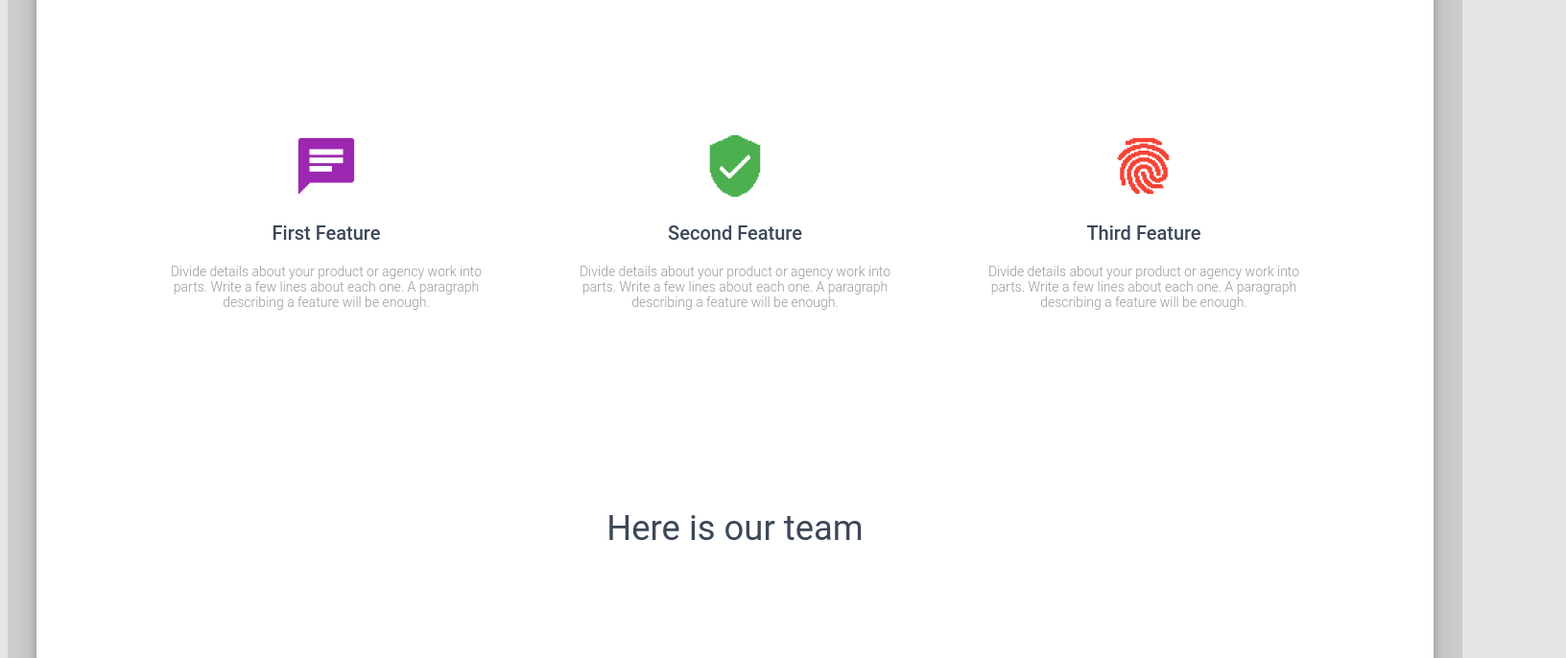
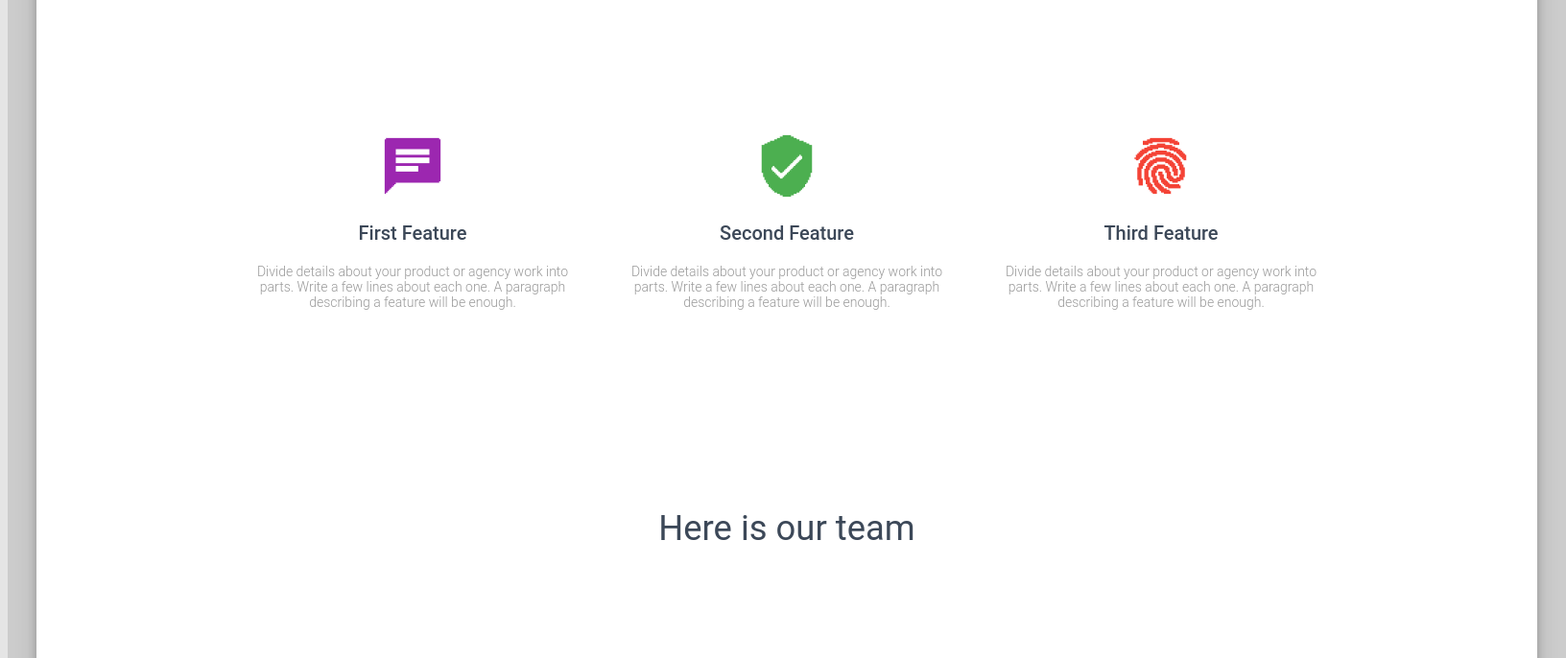
Before and after one commit to razins-web/landing-page, a plain HTML site: page index.html in a window 1280 px wide. Shown: the part 920-1606 px from the top of the page at 96% size, 1632 px wide, since content can reach past the window. Drawn offline with Linux system fonts and the light colour scheme.

Commit message:
addcommit2

```diff
--- a/index.html
+++ b/index.html
@@ -61,7 +61,7 @@
               describing a feature will be enough.
             </p>
         </div>
-        <div class="texticon">
+        <div class="texticon2">
           <img src="images/sicon.png" alt="securityicon">
             <p class="FF">
             <span>Second Feature</span>
--- a/style/style.scss
+++ b/style/style.scss
@@ -157,7 +157,7 @@ main {
 #features {
   display: flex;
   margin: 161px 138px 190px 138px;
-  justify-content: space-between;
+  justify-content: center;
 }
 
 #features .FF {
@@ -189,6 +189,14 @@ main {
   height: 201px;
   text-align: center;
   display: inline-block;
+}
+
+.texticon2 {
+  width: 328px;
+  height: 201px;
+  text-align: center;
+  display: inline-block;
+  margin: auto 62px;
 }
 
 #team {
@@ -231,6 +239,7 @@ main {
   height: 415px;
   text-align: center;
   margin-top: 86px;
+  margin-right: 36px;
 }
 
 .prof {
```
Also changed, not shown: style/style.css, 1 other file.
